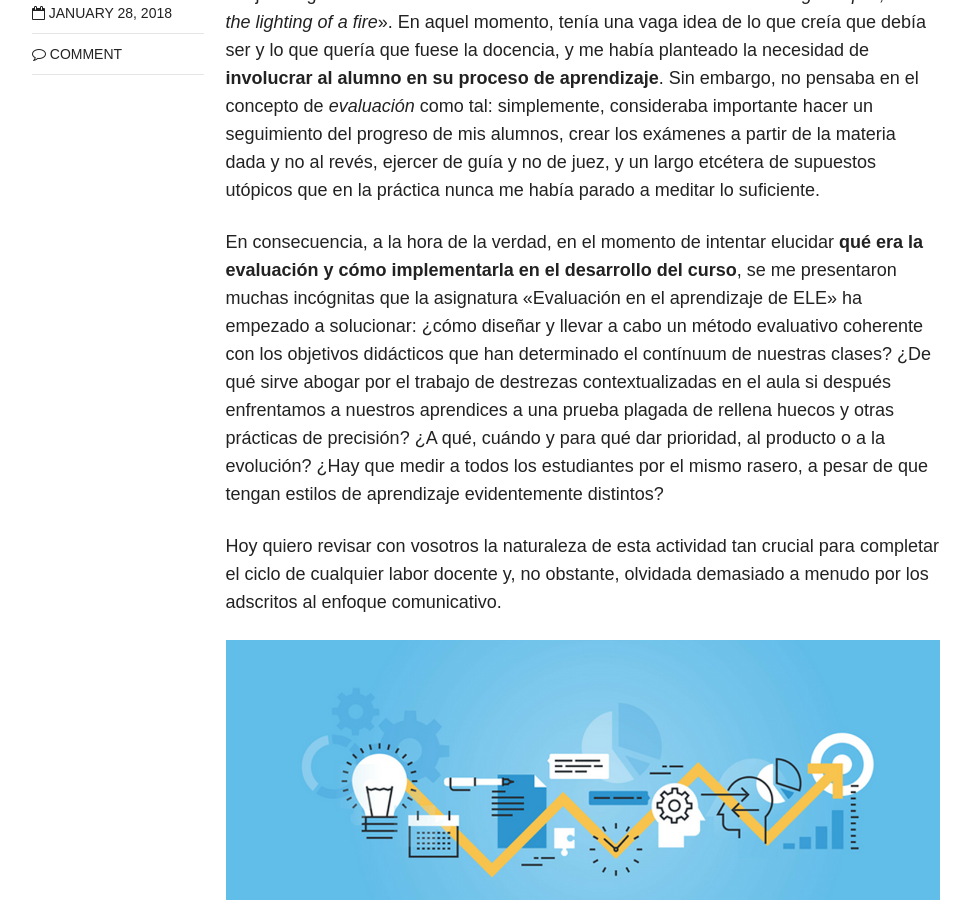
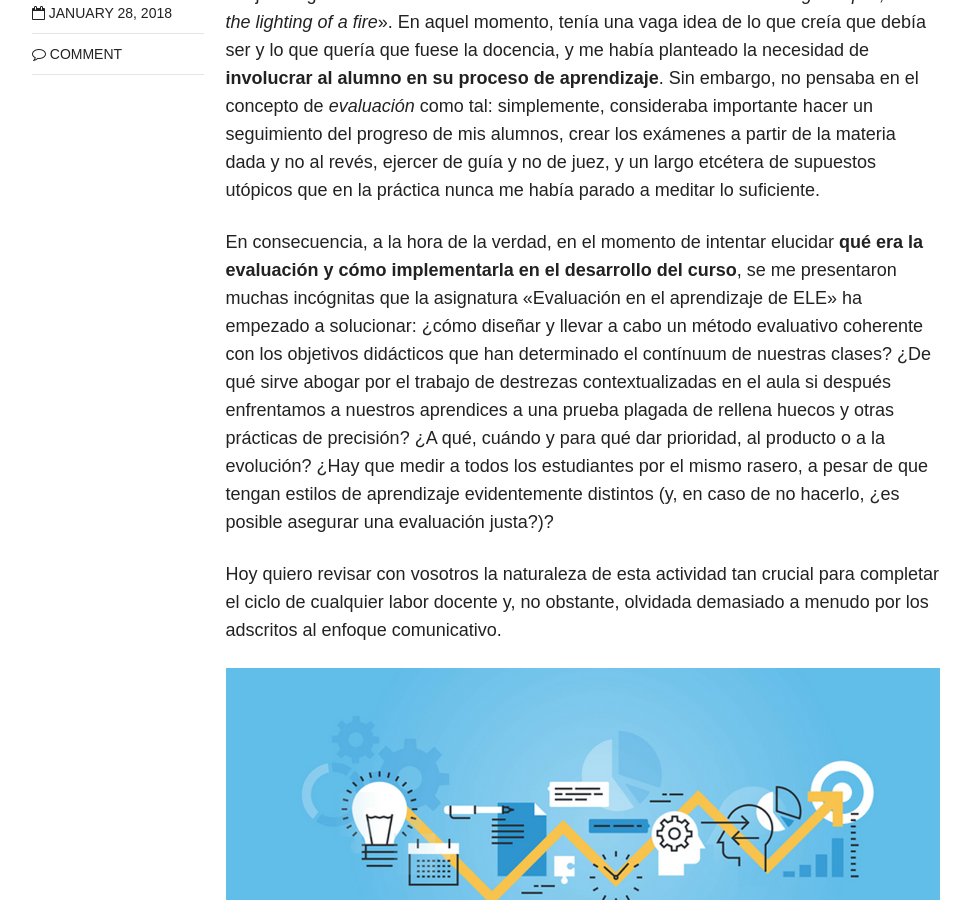
Before and after one commit to immalopez/immalopez.github.io, a Jekyll site: the page built from _posts/blog/2018-01-28-evaluacion-antes-y-despues.md, in a window 1280 px wide and 900 px high, scrolled down 620 px. Shown: the whole window, without its empty margins (154-1125 px from the left). Built offline with Jekyll 4.4.1, drawn with Linux system fonts in a browser that asks for light colours; nearby versions of some CDN libraries; comment, search, counter and statistics services are not loaded.

Commit message:
Update 2018-01-28-evaluacion-antes-y-despues.md

```diff
--- a/_posts/blog/2018-01-28-evaluacion-antes-y-despues.md
+++ b/_posts/blog/2018-01-28-evaluacion-antes-y-despues.md
@@ -13,7 +13,7 @@
 
 En el [Punto de partida](https://immalopez.github.io/blog/punto-de-partida/) de este portafolio, al hablar de mi concepción del profesor ideal, aduje la siguiente cita de William Butler Yeats: «_Education is not the filling of a pail, but the lighting of a fire_». En aquel momento, tenía una vaga idea de lo que creía que debía ser y lo que quería que fuese la docencia, y me había planteado la necesidad de **involucrar al alumno en su proceso de aprendizaje**. Sin embargo, no pensaba en el concepto de _evaluación_ como tal: simplemente, consideraba importante hacer un seguimiento del progreso de mis alumnos, crear los exámenes a partir de la materia dada y no al revés, ejercer de guía y no de juez, y un largo etcétera de supuestos utópicos que en la práctica nunca me había parado a meditar lo suficiente.
 
-En consecuencia, a la hora de la verdad, en el momento de intentar elucidar **qué era la evaluación y cómo implementarla en el desarrollo del curso**, se me presentaron muchas incógnitas que la asignatura «Evaluación en el aprendizaje de ELE» ha empezado a solucionar: ¿cómo diseñar y llevar a cabo un método evaluativo coherente con los objetivos didácticos que han determinado el contínuum de nuestras clases? ¿De qué sirve abogar por el trabajo de destrezas contextualizadas en el aula si después enfrentamos a nuestros aprendices a una prueba plagada de rellena huecos y otras prácticas de precisión? ¿A qué, cuándo y para qué dar prioridad, al producto o a la evolución? ¿Hay que medir a todos los estudiantes por el mismo rasero, a pesar de que tengan estilos de aprendizaje evidentemente distintos?
+En consecuencia, a la hora de la verdad, en el momento de intentar elucidar **qué era la evaluación y cómo implementarla en el desarrollo del curso**, se me presentaron muchas incógnitas que la asignatura «Evaluación en el aprendizaje de ELE» ha empezado a solucionar: ¿cómo diseñar y llevar a cabo un método evaluativo coherente con los objetivos didácticos que han determinado el contínuum de nuestras clases? ¿De qué sirve abogar por el trabajo de destrezas contextualizadas en el aula si después enfrentamos a nuestros aprendices a una prueba plagada de rellena huecos y otras prácticas de precisión? ¿A qué, cuándo y para qué dar prioridad, al producto o a la evolución? ¿Hay que medir a todos los estudiantes por el mismo rasero, a pesar de que tengan estilos de aprendizaje evidentemente distintos (y, en caso de no hacerlo, ¿es posible asegurar una evaluación justa?)?
 
 Hoy quiero revisar con vosotros la naturaleza de esta actividad tan crucial para completar el ciclo de cualquier labor docente y, no obstante, olvidada demasiado a menudo por los adscritos al enfoque comunicativo.
 
```
